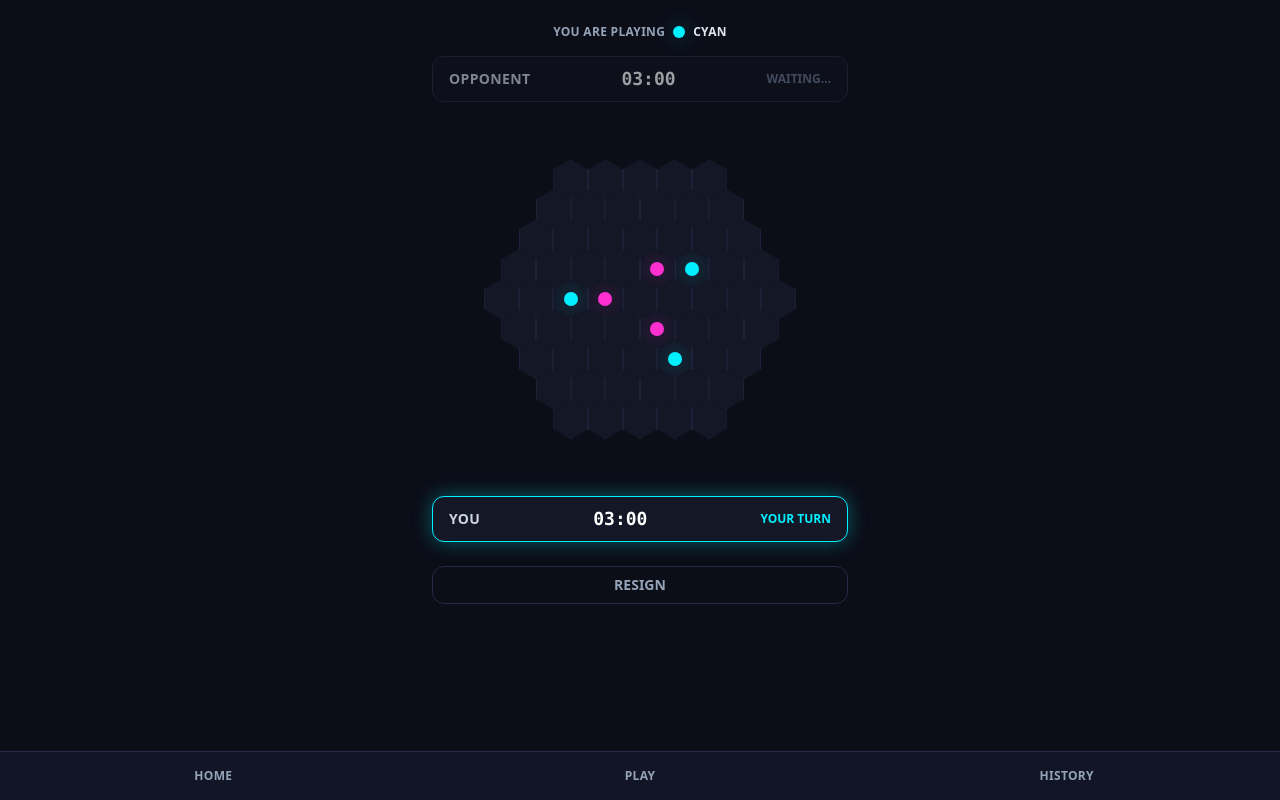
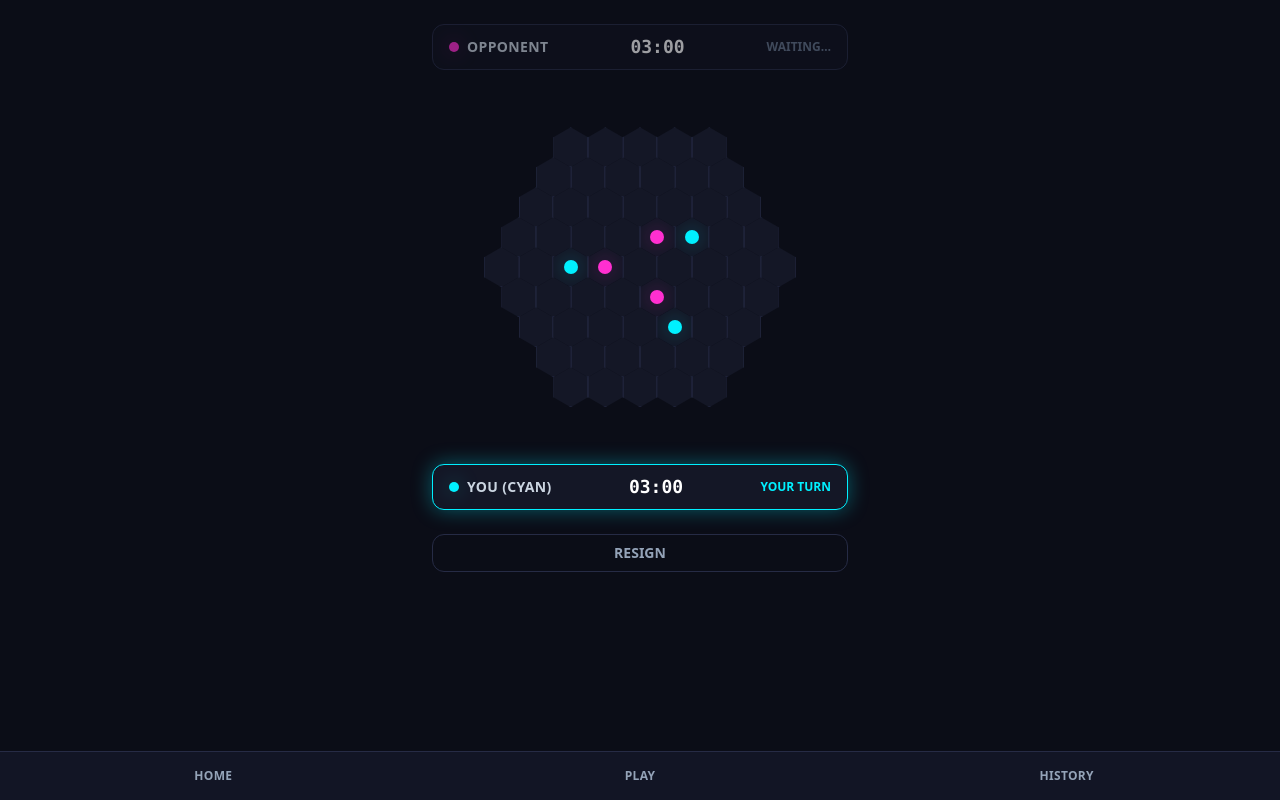
Before and after one commit to opitradingacademy/hexarena, a Next.js app in the folder apps/web/: page /game/1 in a window 1280 px wide. Built offline with nearby package versions, Linux system fonts and the light colour scheme; no server answers.

Commit message:
fix(web): move own-color indicator into the clock row
Standalone badge above the board may render under MiniPay's in-app
browser chrome and go unseen. Moved the color dot + label into the
"You" PlayerClock row itself (proven visible), also added it to the
opponent's row for consistency.

```diff
--- a/apps/web/app/game/[matchId]/page.tsx
+++ b/apps/web/app/game/[matchId]/page.tsx
@@ -74,25 +74,22 @@ export default function GamePage() {
 
   return (
     <main className="mx-auto flex max-w-md flex-col gap-4 px-4 pt-6">
-      <div className="flex items-center justify-center gap-2 text-xs font-bold uppercase tracking-wide text-slate-400">
-        <span>You are playing</span>
-        <span className={`h-3 w-3 rounded-full ${PIECE_COLOR[selfColor]}`} aria-hidden />
-        <span className="text-slate-200">{PIECE_COLOR_NAME[selfColor]}</span>
-      </div>
       <PlayerClock
         label={opponentLabel}
         remainingMs={state.clocks[opponentColor]}
         isTurn={state.turn === opponentColor}
         isSelf={false}
+        pieceColorClassName={PIECE_COLOR[opponentColor]}
       />
       <div className="overflow-x-auto py-2">
         <HexBoard state={state} onCellClick={handleCellClick} />
       </div>
       <PlayerClock
-        label="You"
+        label={`You (${PIECE_COLOR_NAME[selfColor]})`}
         remainingMs={state.clocks[selfColor]}
         isTurn={state.turn === selfColor}
         isSelf
+        pieceColorClassName={PIECE_COLOR[selfColor]}
       />
       <button
         type="button"
--- a/apps/web/components/PlayerClock.tsx
+++ b/apps/web/components/PlayerClock.tsx
@@ -5,6 +5,7 @@ export type PlayerClockProps = {
   remainingMs: number;
   isTurn: boolean;
   isSelf: boolean;
+  pieceColorClassName?: string;
 };
 
 const LOW_TIME_THRESHOLD_MS = 15_000;
@@ -16,7 +17,13 @@ const LOW_TIME_THRESHOLD_MS = 15_000;
  * so the opponent's row never claims "Your turn" — each row states the
  * turn from its OWN owner's perspective.
  */
-export function PlayerClock({ label, remainingMs, isTurn, isSelf }: PlayerClockProps) {
+export function PlayerClock({
+  label,
+  remainingMs,
+  isTurn,
+  isSelf,
+  pieceColorClassName,
+}: PlayerClockProps) {
   const low = remainingMs < LOW_TIME_THRESHOLD_MS;
   const turnText = isTurn ? (isSelf ? "Your turn" : "Opponent's turn") : "Waiting…";
   return (
@@ -28,7 +35,16 @@ export function PlayerClock({ label, remainingMs, isTurn, isSelf }: PlayerClockP
         isTurn ? "border-arena-cyan bg-arena-surface shadow-neonCyan" : "border-arena-border bg-arena-surface/50 opacity-60"
       }`}
     >
-      <span className="text-sm font-semibold uppercase tracking-wide text-slate-300">{label}</span>
+      <span className="flex items-center gap-2 text-sm font-semibold uppercase tracking-wide text-slate-300">
+        {pieceColorClassName && (
+          <span
+            data-testid="player-clock-piece-color"
+            className={`h-2.5 w-2.5 rounded-full ${pieceColorClassName}`}
+            aria-hidden
+          />
+        )}
+        {label}
+      </span>
       <span
         data-testid="clock-value"
         className={`font-mono text-lg font-bold ${low ? "text-red-500" : "text-white"}`}
```
